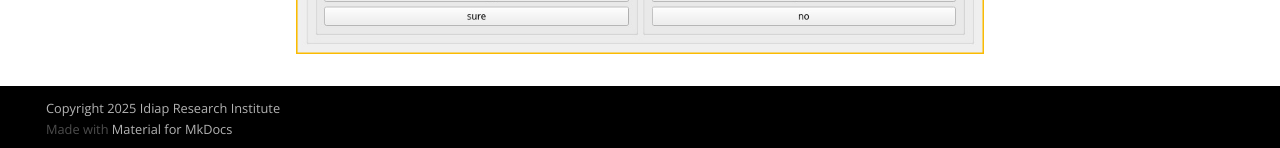
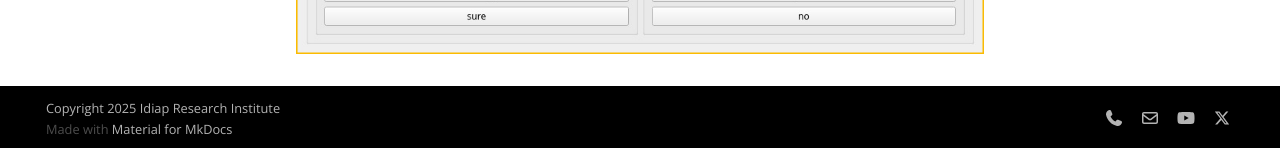
Before and after one commit to idiap/idiap-robot-toolkit, an MkDocs documentation site: the page built from docs/wizard-of-oz.md, in a window 1280 px wide and 981 px high. Shown: the part 830-978 px from the top of the window. Built offline with MkDocs 1.6.1 and Material for MkDocs 9.7.7, drawn with Linux system fonts in a browser that asks for light colours; comment, search, counter and statistics services are not loaded.

Commit message:
docs: Add logos in the footer

```diff
--- a/mkdocs.yml
+++ b/mkdocs.yml
@@ -87,6 +87,19 @@ markdown_extensions:
   - pymdownx.arithmatex:
       generic: true
 
+extra:
+  generator: true
+  social:
+    - icon: fontawesome/solid/phone
+      link: tel:0041277217711
+    - icon: fontawesome/regular/envelope
+      link: https://www.idiap.ch/en/idiap-contact-form
+    - icon: fontawesome/brands/youtube
+      link: https://www.youtube.com/@IdiapCh/videos
+    - icon: fontawesome/brands/x-twitter
+      link: https://x.com/Idiap_ch
+
+
 extra_css:
   - stylesheets/extra.css
 
```
